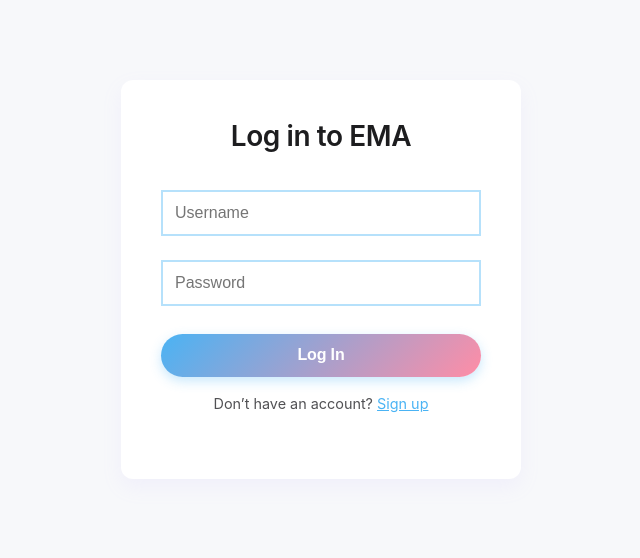
After one commit to Omaritani24/EMA, a Flask app: template EMA-website/templates/login.html in a window 1280 px wide. The commit adds this page. Shown: the top 558 px of the page, without its empty margins (319-959 px from the left). Run offline with Flask 3, Linux system fonts and the light colour scheme; the template is opened without the code that fills it, so the values that code supplies are empty.

Commit message:
added login/singup feature

```diff
--- /dev/null
+++ b/EMA-website/app.py
@@ -0,0 +1,87 @@
+from flask import Flask, render_template, request, redirect, url_for, session, flash
+import sqlite3
+from werkzeug.security import generate_password_hash, check_password_hash
+
+import sqlite3
+
+conn = sqlite3.connect('users.db')
+conn.execute('CREATE TABLE IF NOT EXISTS users (id INTEGER PRIMARY KEY, username TEXT UNIQUE, password TEXT)')
+
+conn.close()
+
+app = Flask(__name__)
+app.secret_key = 'F92jsj39vfjQw7&$!Kmdslz38zPq'
+
+def get_db():
+    conn = sqlite3.connect('users.db')
+    conn.row_factory = sqlite3.Row
+    return conn
+
+import re  # at the top of app.py
+
+@app.route('/signup', methods=['GET', 'POST'])
+def signup():
+    if request.method == 'POST':
+        email = request.form['username']
+        password = request.form['password']
+
+        # Validate email
+        email_regex = r'^[\w\.-]+@[\w\.-]+\.\w+$'
+        if not re.match(email_regex, email):
+            flash('Invalid email format.')
+            return render_template('signup.html')
+
+        # Validate password length
+        if len(password) < 8:
+            flash('Password must be at least 8 characters long.')
+            return render_template('signup.html')
+
+        hashed = generate_password_hash(password)
+        conn = get_db()
+        conn.execute("INSERT INTO users (username, password) VALUES (?, ?)", (email, hashed))
+        conn.commit()
+        conn.close()
+        return redirect(url_for('login'))
+
+    return render_template('signup.html')
+@app.route('/home')
+def dashboard():
+    if 'user_id' not in session:
+        return redirect(url_for('login'))
+
+    conn = get_db()
+    user = conn.execute("SELECT * FROM users WHERE id = ?", (session['user_id'],)).fetchone()
+    conn.close()
+
+    return render_template('home.html', user=user)
+
+@app.route('/logout')
+def logout():
+    session.pop('user_id', None)
+    return redirect(url_for('login'))
+
+
+@app.route('/login', methods=['GET', 'POST'])
+def login():
+    if request.method == 'POST':
+        username = request.form['username']
+        password = request.form['password']
+
+        conn = get_db()
+        user = conn.execute("SELECT * FROM users WHERE username = ?", (username,)).fetchone()
+        conn.close()
+
+        if user and check_password_hash(user['password'], password):
+            session['user_id'] = user['id']
+            return redirect(url_for('dashboard'))  # or whatever you named the home route
+
+        else:
+            flash("Invalid credentials")
+    return render_template('login.html')
+@app.route('/')
+def home():
+    return render_template('index.html')
+
+
+if __name__ == '__main__':
+    app.run(debug=True)
--- a/EMA-website/styles.css
+++ b/EMA-website/static/styles.css
@@ -1,22 +1,17 @@
 /* Base Styles */
 :root {
-    --primary-color: #0071e3;
-    --primary-dark: #0058b0;
-    --primary-light: #cce3fa;
-    --secondary-color: #86868b;
+    --primary-color: #4ab3f4;
+    --secondary-color: #ff8da6;
+    --accent-green: #8dd6c9;
+    --accent-purple: #bca7ff;
+
     --text-dark: #1d1d1f;
     --text-light: #515154;
-    --text-lighter: #86868b;
-    --bg-color: #ffffff;
-    --bg-light: #f5f5f7;
-    --bg-dark: #f2f2f2;
-    --border-color: #d2d2d7;
-    --shadow-sm: 0 2px 8px rgba(0, 0, 0, 0.04);
-    --shadow: 0 4px 12px rgba(0, 0, 0, 0.08);
-    --shadow-lg: 0 12px 24px rgba(0, 0, 0, 0.12);
+    --bg-color: #f7f8fa;
+    --bg-light: #ffffff;
+
+    --shadow: 0 8px 20px rgba(188, 167, 255, 0.1);
     --radius: 12px;
-    --radius-sm: 8px;
-    --transition: all 0.3s cubic-bezier(0.42, 0, 0.58, 1);
 }
 
 * {
@@ -100,17 +95,19 @@ section {
     letter-spacing: -0.01em;
 }
 
-.primary-button {
-    background-color: var(--primary-color);
+.button.primary-button {
+    background: linear-gradient(135deg, var(--primary-color), var(--secondary-color));
     color: white;
-    box-shadow: 0 0 0 0 rgba(0, 113, 227, 0.2);
+    box-shadow: 0 4px 12px rgba(74, 179, 244, 0.3);
+    border: none;
 }
 
-.primary-button:hover {
-    background-color: var(--primary-dark);
-    transform: translateY(-1px);
-    box-shadow: 0 4px 8px rgba(0, 113, 227, 0.2);
+.button.primary-button:hover {
+    background: linear-gradient(135deg, var(--secondary-color), var(--primary-color));
+    transform: translateY(-2px);
 }
+
+
 
 .secondary-button {
     background-color: var(--bg-light);
@@ -1078,3 +1075,84 @@ html {
 .features-header-wrapper {
     margin-bottom: 3rem;
 }
+.auth-container {
+    max-width: 400px;
+    margin: 10vh auto;
+    padding: 2rem;
+    background-color: var(--bg-light);
+    border-radius: var(--radius);
+    box-shadow: var(--shadow);
+    text-align: center;
+}
+
+.auth-container input {
+    width: 100%;
+    padding: 0.75rem;
+    margin: 1rem 0;
+    border: 1px solid var(--border-color);
+    border-radius: var(--radius-sm);
+}
+
+.auth-container .flash {
+    background-color: #ffe0e0;
+    color: #c00;
+    padding: 0.5rem;
+    border-radius: 8px;
+    margin-bottom: 1rem;
+}
+.auth-container {
+    max-width: 400px;
+    margin: 10vh auto;
+    padding: 2.5rem;
+    background: white;
+    border-radius: var(--radius);
+    box-shadow: var(--shadow);
+    text-align: center;
+    font-family: inherit;
+}
+
+.auth-container h2 {
+    font-size: 1.75rem;
+    margin-bottom: 1.5rem;
+    color: var(--text-dark);
+}
+
+.auth-container input {
+    width: 100%;
+    padding: 0.75rem;
+    margin: 0.75rem 0;
+    font-size: 1rem;
+    border: 2px solid rgba(74, 179, 244, 0.4); /* soft EMA blue */
+    border-radius: var(--radius-sm);
+    transition: border-color 0.3s ease, box-shadow 0.3s ease;
+    background-color: white;
+}
+.auth-container input:focus {
+    border-color: var(--primary-color);
+    outline: none;
+    box-shadow: 0 0 0 3px rgba(74, 179, 244, 0.2);
+}
+
+
+.auth-container .button {
+    width: 100%;
+    margin-top: 1rem;
+}
+
+.auth-container p {
+    font-size: 0.9rem;
+    margin-top: 1rem;
+}
+
+.auth-container a {
+    color: var(--primary-color);
+    text-decoration: underline;
+}
+
+.flash {
+    color: #c00;
+    background-color: #ffe0e0;
+    padding: 0.75rem;
+    border-radius: var(--radius-sm);
+    margin-bottom: 1rem;
+}
--- /dev/null
+++ b/EMA-website/templates/login.html
@@ -0,0 +1,24 @@
+<!DOCTYPE html>
+<html lang="en">
+<head>
+    <meta charset="UTF-8">
+    <title>Login - EMA</title>
+    <link rel="stylesheet" href="{{ url_for('static', filename='styles.css') }}">
+</head>
+<body>
+    <div class="auth-container">
+        <h2>Log in to EMA</h2>
+        {% with messages = get_flashed_messages() %}
+            {% if messages %}
+                <div class="flash">{{ messages[0] }}</div>
+            {% endif %}
+        {% endwith %}
+        <form method="POST">
+            <input type="text" name="username" placeholder="Username" required>
+            <input type="password" name="password" placeholder="Password" required>
+            <button type="submit" class="button primary-button">Log In</button>
+            <p>Don’t have an account? <a href="{{ url_for('signup') }}">Sign up</a></p>
+        </form>
+    </div>
+</body>
+</html>
```
Also changed, not shown: EMA-website/templates/home.html (renamed from EMA-website/index.html, +8 -3 lines), EMA-website/templates/index.html (added, +299 -0 lines), EMA-website/templates/signup.html (added, +20 -0 lines), EMA-website/static/script.js (renamed from EMA-website/script.js), EMA-website/users.db (added).
